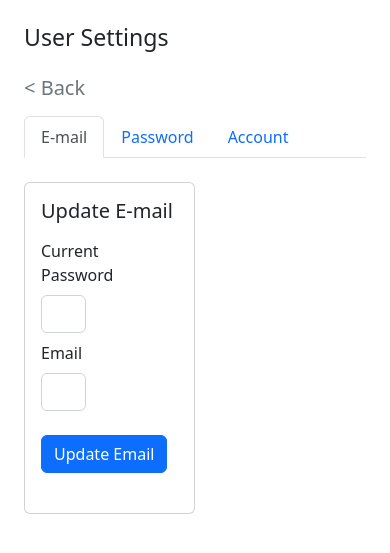
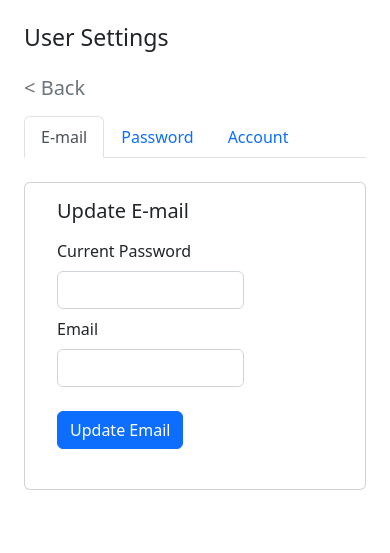
Before and after one commit to agutiernc/wiseup, a Flask app: template templates/users/profile.html in a window 390 px wide. Shown: the part 66-619 px from the top of the page. Run offline with Flask 2, Linux system fonts and the light colour scheme; the template is opened without the code that fills it: values that come from a table or form of the project are taken from there, others are empty; parts of the project's set-up code (start-up, migrations or seed data) failed here and were passed over; some libraries are stand-ins or nearby versions.

Commit message:
fixed inputs responsiveness

```diff
--- a/templates/index.html
+++ b/templates/index.html
@@ -2,7 +2,7 @@
 
 {% block content %}
 
-<div class="container mt-5">
+<div class="container mt-5 w-100">
   <div class="row align-items-center">
     <div class="col">
       <h2 class="mb-3">Today YOU Learn</h2>
@@ -24,7 +24,7 @@
       <img
         src="/static/images/talking.png"
         alt="People Talking"
-        class="float-end"
+        class="float-end img-fluid"
       >
     </div>
   </div>
--- a/templates/users/profile.html
+++ b/templates/users/profile.html
@@ -29,11 +29,12 @@
     <!-- first nav-tab -->
     <div class="tab-pane fade show active mt-4" id="email-tab-pane" role="tabpanel" aria-labelledby="email-tab" tabindex="0">
       <!-- Update Email Form -->
-      <div class="card w-50">
+      <div class="card w-100 ps-3">
         <div class="card-body">
           <h5 class="card-title mb-3">Update E-mail</h5>
 
-          <div class="row w-50 mb-4">
+          <div class="row mb-4">
+            <div class="col-8 col-md-4">
               <form method="POST">
                 {{ form1.hidden_tag() }}
 
@@ -44,6 +45,8 @@
                 {{ form1.submit1(class_='btn btn-primary mt-3') }}
               </form>
             </div>
+
+          </div>
         </div>
       </div>
     </div>
@@ -51,11 +54,12 @@
     <!-- second nav-tab -->
     <div class="tab-pane fade mt-4" id="password-tab-pane" role="tabpanel" aria-labelledby="password-tab" tabindex="0">
       <!-- Update Password Form -->
-      <div class="card w-50">
+      <div class="card w-100 ps-3">
         <div class="card-body">
           <h5 class="card-title mb-3">Update Password</h5>
 
-          <div class="row w-50 mb-4">
+          <div class="row mb-4">
+            <div class="col-8 col-md-4">
               <form method="POST" enctype="multipart/form-data">
                 {{ form2.hidden_tag() }}
 
@@ -68,6 +72,7 @@
                 {{ form2.submit2(class_='btn btn-primary mt-3') }}
               </form>
             </div>
+          </div>
 
         </div>
       </div>
@@ -75,11 +80,11 @@
 
     <!-- third nav-tab for deleting account -->
     <div class="tab-pane fade mt-4" id="account-tab-pane" role="tabpanel" aria-labelledby="account-tab" tabindex="0">
-      <div class="card w-50">
+      <div class="card w-100 ps-3">
         <div class="card-body">
           <h5 class="card-title">We're sorry to see you go</h5>
 
-          <p class="card-text">
+          <p class="card-text mt-3">
             Once you delete your account, your username, info, and saved content are permanently removed
             from <strong>WiseUp</strong>
           </p>
```
Lines whose indentation alone changed are shown as unchanged.
